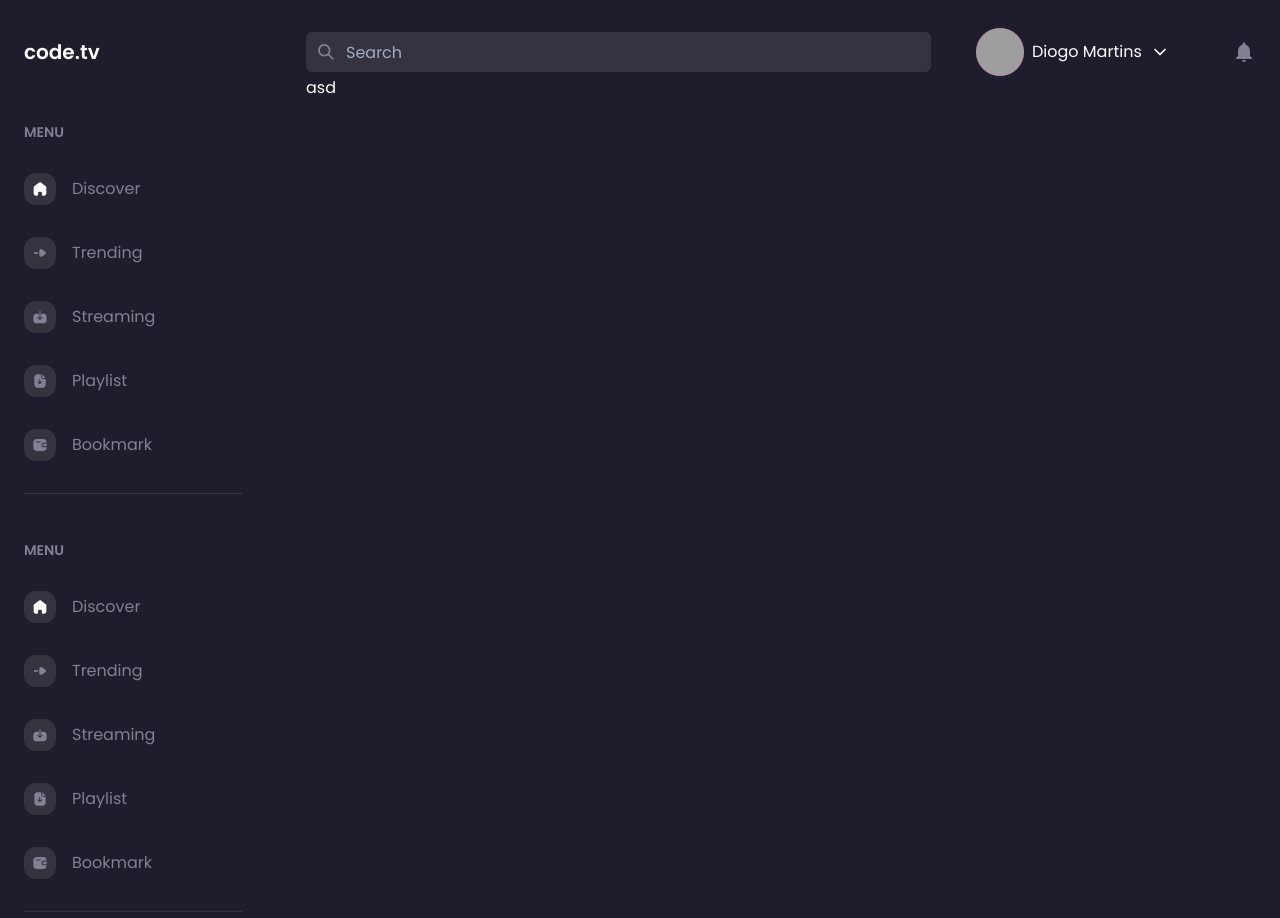
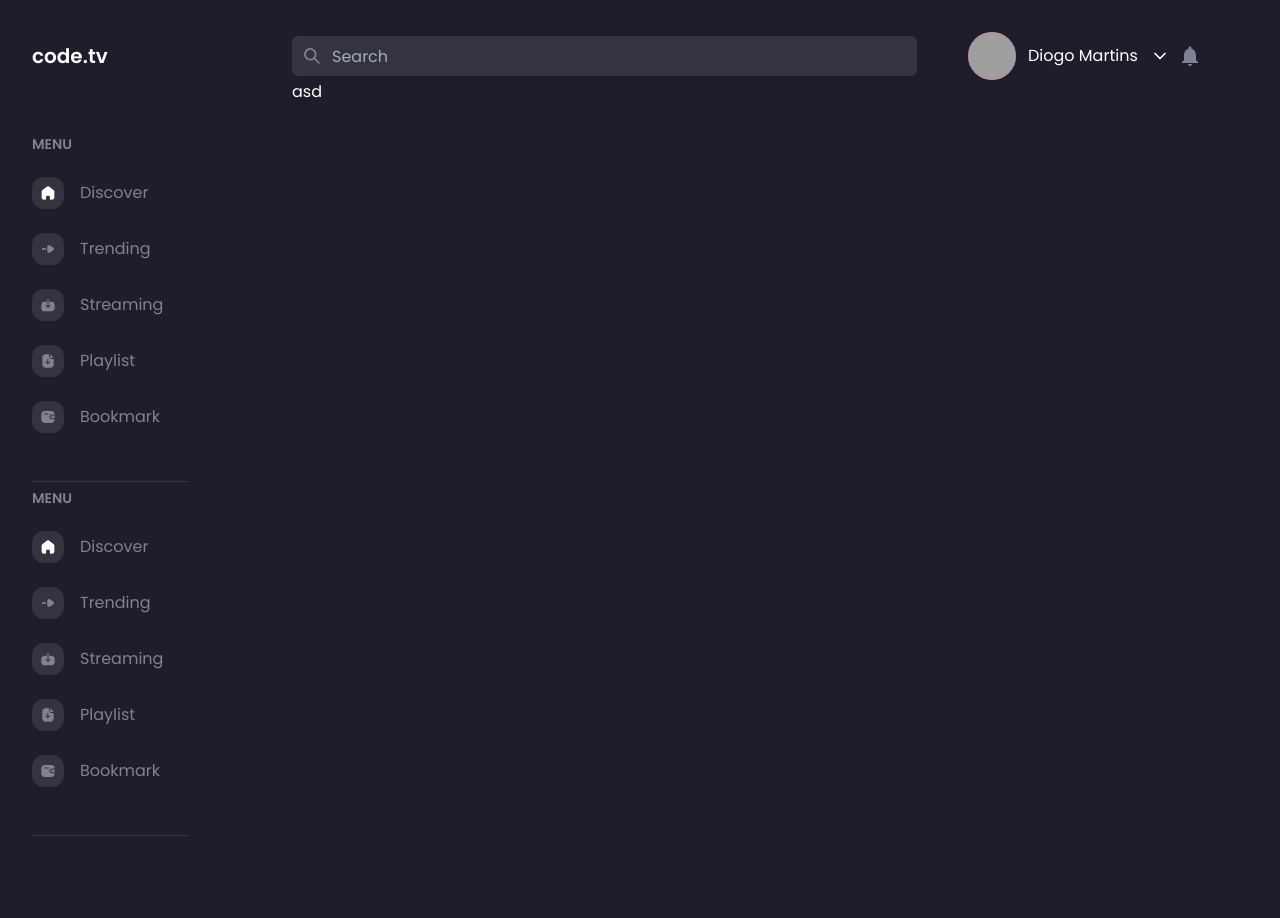
Before and after one commit to DiogoM14/code.tv, a Next.js app: page / in a window 1280 px wide. Shown: the top 918 px of the page. After the commit the page ends 868 px from the top, so only its background shows below. Built offline with nearby package versions, Linux system fonts and the light colour scheme; grey boxes are pictures that could not be loaded.

Commit message:
Chakra code optimization

```diff
--- a/src/components/AsideBar/Category.tsx
+++ b/src/components/AsideBar/Category.tsx
@@ -1,4 +1,4 @@
-import { Center, Text, Flex } from '@chakra-ui/react'
+import { Center, Text, HStack } from '@chakra-ui/react'
 import { useEffect, useState } from 'react'
 
 interface Props {
@@ -14,9 +14,8 @@ export function Category({ title, icon }: Props) {
   }
 
   return (
-    <Flex
-      align="center"
-      mb={8}
+    <HStack
+      spacing={4}
       cursor="pointer"
       onClick={handleIsSelected}
     >
@@ -28,13 +27,13 @@ export function Category({ title, icon }: Props) {
       >
         <img src={icon} alt={title} />
       </Center>
+
       <Text
-        ml={4}
         fontWeight={isSelected ? "bold" : "regular"}
         color={isSelected ? "#fff" : "#808191"}
       >
         {title}
       </ Text>
-    </ Flex>
+    </ HStack>
   )
 }
--- a/src/components/AsideBar/Menu.tsx
+++ b/src/components/AsideBar/Menu.tsx
@@ -1,4 +1,4 @@
-import { Flex, Heading } from '@chakra-ui/react'
+import { VStack, Heading } from '@chakra-ui/react'
 
 import { categories } from '../../utils/categories'
 
@@ -6,20 +6,17 @@ import { Category } from './Category'
 
 export function Menu() {
   return (
-    <Flex
-      direction="column"
+    <VStack
+      w="full"
+      spacing={8}
+      align="flex-start"
+      pb={12}
+      mb={12}
       borderBottom="1px"
-      borderBottomColor="#34373C"
-      mb={12}
-      marginRight={16}
+      borderColor="#34373C"
     >
-      <Heading
-        size="xs"
-        color="#808191"
-        mb={8}
-      >
-        MENU
-      </Heading>
+      <VStack spacing={6} align="flex-start">
+        <Heading size="xs" color="#808191">MENU</Heading>
 
         {categories.map(category => (
           <Category
@@ -28,6 +25,8 @@ export function Menu() {
             icon={category.icon}
           />
         ))}
-    </Flex>
+      </VStack>
+
+    </VStack>
   )
 }
--- a/src/components/AsideBar/index.tsx
+++ b/src/components/AsideBar/index.tsx
@@ -1,17 +1,15 @@
-import { Flex, Heading } from '@chakra-ui/react'
+import { Flex, Heading, VStack } from '@chakra-ui/react'
 import { Menu } from './Menu'
 
 export function AsideBar() {
   return (
-    <Flex
-      direction="column"
-    >
-      <Flex h="48px" align="center" mb="12">
+    <VStack align="flex-start" maxW="156px">
+      <Flex h="48px" align="center" mb={12}>
         <Heading size="md">code.tv</Heading>
       </Flex>
 
       <Menu />
       <Menu />
-    </Flex>
+    </VStack>
   )
 }
--- a/src/components/Header/Profile.tsx
+++ b/src/components/Header/Profile.tsx
@@ -1,19 +1,15 @@
-import { Flex, Avatar, HStack, Text, Menu, MenuButton, MenuList, MenuGroup, MenuItem, MenuDivider, Badge } from "@chakra-ui/react";
+import { Avatar, HStack, Text, Menu, MenuButton, MenuList, MenuGroup, MenuItem, MenuDivider } from "@chakra-ui/react";
+
 import { BellIcon } from '@chakra-ui/icons'
 import { FiChevronDown } from 'react-icons/fi'
 
-
 export function Profile() {
   return (
-    <Flex
-      w="100%"
+    <HStack
+      w="full"
       maxW="280px"
-      justify="space-between"
-      align="center"
-      ml="6"
     >
-      <HStack>
-        <Menu placement="bottom" closeOnBlur={true}>
+      <HStack spacing={3}>
         <Avatar
           name="Diogo Martins"
           src="https://github.com/diogom14.png"
@@ -21,6 +17,7 @@ export function Profile() {
 
         <Text>Diogo Martins</Text>
 
+        <Menu placement="bottom" closeOnBlur={true}>
           <MenuButton>
             <FiChevronDown color="#fff" size="20" />
           </MenuButton>
@@ -46,6 +43,7 @@ export function Profile() {
         w={6}
         h={6}
       />
-    </Flex>
+
+    </HStack>
   )
 }
--- a/src/components/Header/index.tsx
+++ b/src/components/Header/index.tsx
@@ -1,13 +1,16 @@
-import { Flex } from "@chakra-ui/react";
+import { HStack } from "@chakra-ui/react";
 import { Profile } from "./Profile";
 import { SearchInput } from "./SearchInput";
 
 
 export function Header() {
   return (
-    <Flex justify="space-between" align="center">
+    <HStack
+      w="full"
+      spacing={4}
+    >
       <SearchInput />
       <Profile />
-    </Flex>
+    </HStack>
   )
 }
--- a/src/pages/index.tsx
+++ b/src/pages/index.tsx
@@ -1,5 +1,5 @@
 import Head from 'next/head'
-import { Grid, Flex, GridItem, Center, Container } from '@chakra-ui/react'
+import { Grid, GridItem, Container } from '@chakra-ui/react'
 import { Header } from '../components/Header'
 import { AsideBar } from '../components/AsideBar'
 import { MainContent } from '../components/MainContent'
@@ -11,28 +11,23 @@ export default function Home() {
         <title>Home | Code.TV</title>
       </Head>
 
-      <Flex
-        maxW="1440px"
-        w="100%"
-        h="100vh"
-        mx="auto"
-        px="6"
+      <Container
+        maxW="container.xl"
+        p={8}
       >
         <Grid
           w="100%"
-          templateColumns="282px auto"
+          templateColumns="260px auto"
           templateRows="48px auto"
-          mt="28px"
         >
-          <GridItem
-            rowSpan={2}
-          >
+          <GridItem rowSpan={2}>
             <AsideBar  />
           </GridItem>
-          <Header />
+
+          <Header  />
           <MainContent />
         </Grid>
-      </Flex>
+      </Container>
     </>
   )
 }
```
Lines whose indentation alone changed are shown as unchanged.
